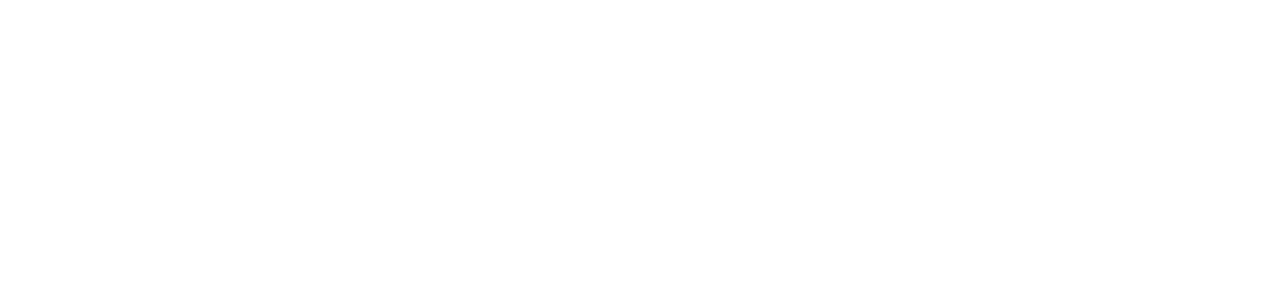
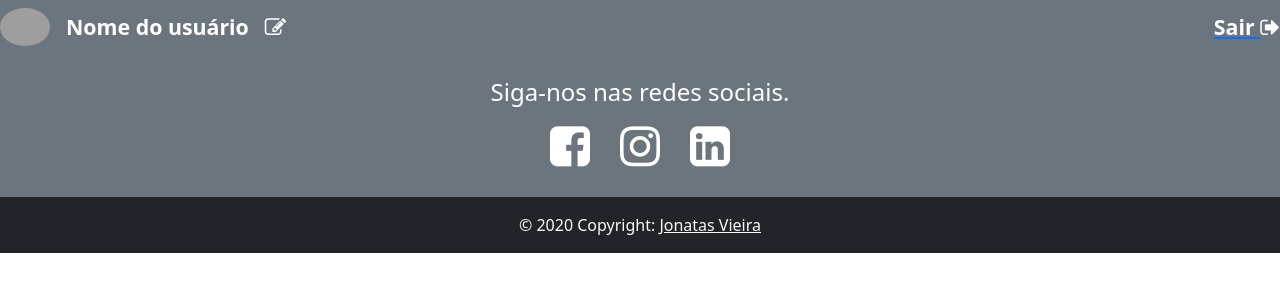
Before and after one commit to jovieira127/blogPessoalJV, an Angular app: page /inicio in a window 1280 px wide. Before the commit this address led to /. Shown: the top 300 px of the page. Built offline with nearby package versions, Linux system fonts and the light colour scheme; grey boxes are pictures that could not be loaded.

Commit message:
"Inicio da tela home do usuário"

```diff
--- a/src/app/app-routing.module.ts
+++ b/src/app/app-routing.module.ts
@@ -2,12 +2,14 @@
 import { RouterModule, Routes } from '@angular/router';
 import { CadastrarComponent } from './cadastrar/cadastrar.component';
 import { EntrarComponent } from './entrar/entrar.component';
+import { InicioComponent } from './inicio/inicio.component';
 
 const routes: Routes = [
   {path: '', redirectTo: 'entrar', pathMatch: 'full'},
 
   {path: 'entrar', component: EntrarComponent},
-  {path: 'cadastrar', component: CadastrarComponent}
+  {path: 'cadastrar', component: CadastrarComponent},
+  {path: 'inicio', component: InicioComponent}
 ];
 
 @NgModule({
--- a/src/app/app.module.ts
+++ b/src/app/app.module.ts
@@ -9,6 +9,7 @@
 import { RodapeComponent } from './rodape/rodape.component';
 import { EntrarComponent } from './entrar/entrar.component';
 import { CadastrarComponent } from './cadastrar/cadastrar.component';
+import { InicioComponent } from './inicio/inicio.component';
 
 
 @NgModule({
@@ -17,7 +18,8 @@
     MenuComponent,
     RodapeComponent,
     EntrarComponent,
-    CadastrarComponent
+    CadastrarComponent,
+    InicioComponent
   ],
   imports: [
     BrowserModule,
--- /dev/null
+++ b/src/app/inicio/inicio.component.html
@@ -0,0 +1,2 @@
+<app-menu></app-menu>
+<app-rodape></app-rodape>
--- /dev/null
+++ b/src/app/inicio/inicio.component.ts
@@ -0,0 +1,15 @@
+import { Component, OnInit } from '@angular/core';
+
+@Component({
+  selector: 'app-inicio',
+  templateUrl: './inicio.component.html',
+  styleUrls: ['./inicio.component.css']
+})
+export class InicioComponent implements OnInit {
+
+  constructor() { }
+
+  ngOnInit(): void {
+  }
+
+}
```
Also changed, not shown: src/app/inicio/inicio.component.css (added).
